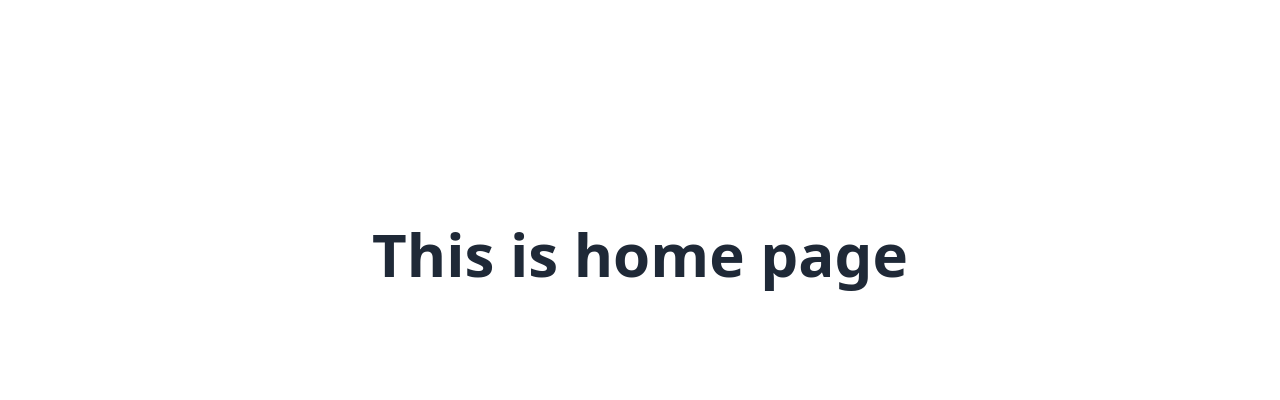
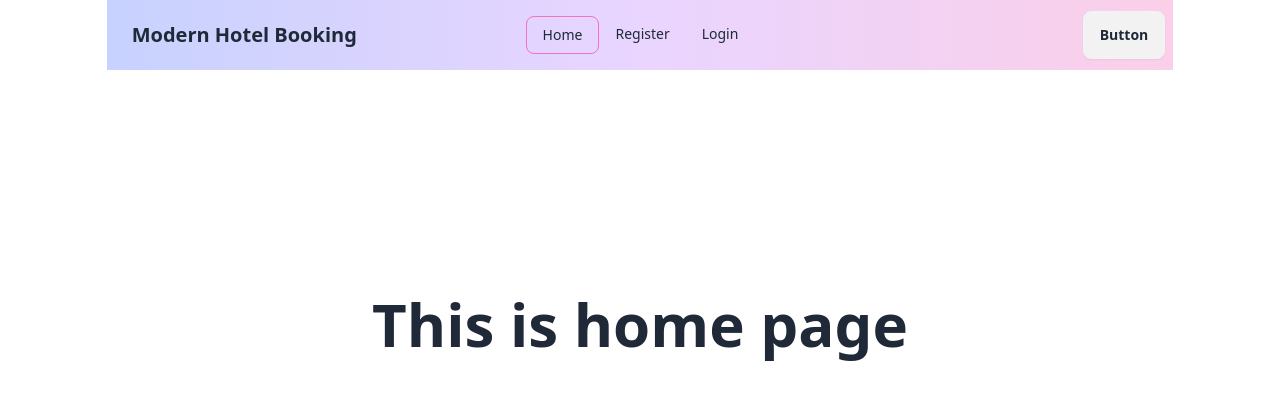
Before and after one commit to Nazrul144/hotel-booking-client-side, a React (Vite) app: page / in a window 1280 px wide. Shown: the top 400 px of the page. Built offline with nearby package versions, Linux system fonts and the light colour scheme.

Commit message:
Navbar implemented

```diff
--- /dev/null
+++ b/src/components/Navbar.jsx
@@ -0,0 +1,38 @@
+
+import { NavLink } from 'react-router-dom';
+
+const Navbar = () => {
+    const links = <>
+        <li><NavLink to='/' className={({isActive})=> isActive? 'border-[1px] border-pink-400 rounded-lg' : ""}>Home</NavLink></li>
+        <li><NavLink to='/register' className={({isActive})=> isActive? 'border-[1px] border-pink-400 rounded-lg' : ""}>Register</NavLink></li>
+        <li><NavLink to='/login' className={({isActive})=> isActive? 'border-[1px] border-pink-400 rounded-lg' : ""}>Login</NavLink></li>
+    </>
+    return (
+
+        <div>
+            <div className="navbar bg-base-100 z-100 bg-gradient-to-r from-indigo-200 cyan-500 via-purple-200 to-pink-200">
+                <div className="navbar-start">
+                    <div className="dropdown">
+                        <div tabIndex={0} role="button" className="btn btn-ghost lg:hidden">
+                            <svg xmlns="http://www.w3.org/2000/svg" className="h-5 w-5" fill="none" viewBox="0 0 24 24" stroke="currentColor"><path strokeLinecap="round" strokeLinejoin="round" strokeWidth="2" d="M4 6h16M4 12h8m-8 6h16" /></svg>
+                        </div>
+                        <ul tabIndex={0} className="menu menu-sm dropdown-content mt-3 z-[1] p-2 shadow bg-base-100 rounded-box w-52">
+                           {links}
+                        </ul>
+                    </div>
+                    <a className="btn btn-ghost text-xl">Modern Hotel Booking</a>
+                </div>
+                <div className="navbar-center hidden lg:flex">
+                    <ul className="menu menu-horizontal px-1">
+                        {links}
+                    </ul>
+                </div>
+                <div className="navbar-end">
+                    <a className="btn">Button</a>
+                </div>
+            </div>
+        </div>
+    );
+};
+
+export default Navbar;
--- a/src/layout/Root.jsx
+++ b/src/layout/Root.jsx
@@ -1,9 +1,13 @@
 import React from 'react';
 import {Outlet} from 'react-router-dom'
+import Navbar from '../components/Navbar';
 const Root = () => {
     return (
         <div>
+            <div className='w-10/12 container mx-auto'>
+            <Navbar></Navbar>
             <Outlet></Outlet>
+            </div>
         </div>
     );
 };
--- /dev/null
+++ b/src/pages/authentication/Login.jsx
@@ -0,0 +1,11 @@
+import React from 'react';
+
+const Login = () => {
+    return (
+        <div>
+            <h1>This is login page</h1>
+        </div>
+    );
+};
+
+export default Login;
--- /dev/null
+++ b/src/pages/authentication/Register.jsx
@@ -0,0 +1,11 @@
+import React from 'react';
+
+const Register = () => {
+    return (
+        <div>
+            <h1>This is Register page!</h1>
+        </div>
+    );
+};
+
+export default Register;
--- /dev/null
+++ b/src/provider/AuthProvider.jsx
@@ -0,0 +1,20 @@
+import React, { createContext, useState } from 'react';
+
+export const AuthContext = createContext(null);
+
+const AuthProvider = ({children}) => {
+
+    const [user, setUser] = useState()
+    const [loading, setLoading] = useState()
+
+    const authInfo = {
+       name:'rakib'
+    }
+    return (
+        <AuthContext.Provider value={name}>
+            {children}
+        </AuthContext.Provider>
+    );
+};
+
+export default AuthProvider;
```
Also changed, not shown: src/main.jsx (+14 -1 lines).
